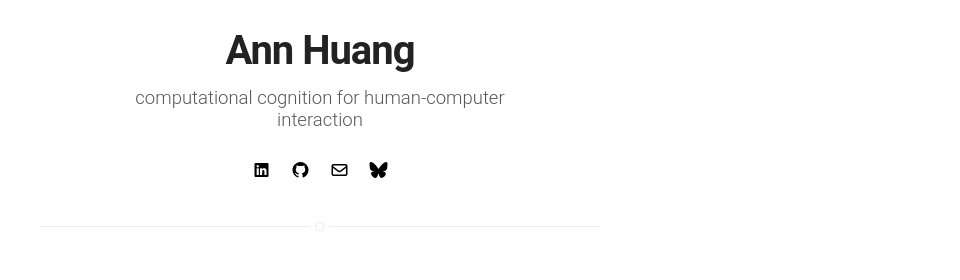
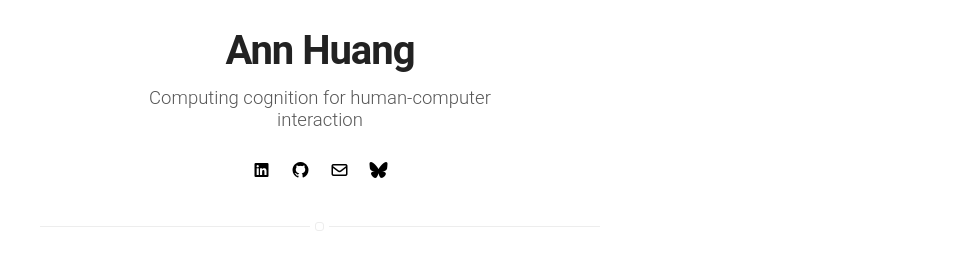
Before and after one commit to annhuangresearch/annhuangresearch.github.io, a Jekyll site: the page built from blog.html, in a window 1280 px wide. Shown: the part 252-532 px from the top of the page, without its empty margins (320-1280 px from the left). Built offline with Jekyll 4.4.1, drawn with Linux system fonts in a browser that asks for light colours.

Commit message:
revised description

```diff
--- a/_config.yml
+++ b/_config.yml
@@ -1,6 +1,6 @@
 # main text of home
 title: Ann Huang
-bio: computational cognition for human-computer interaction
+bio: Computing cognition for human-computer interaction
 
 # if it's an external image, update below for true
 # better with square images
```
